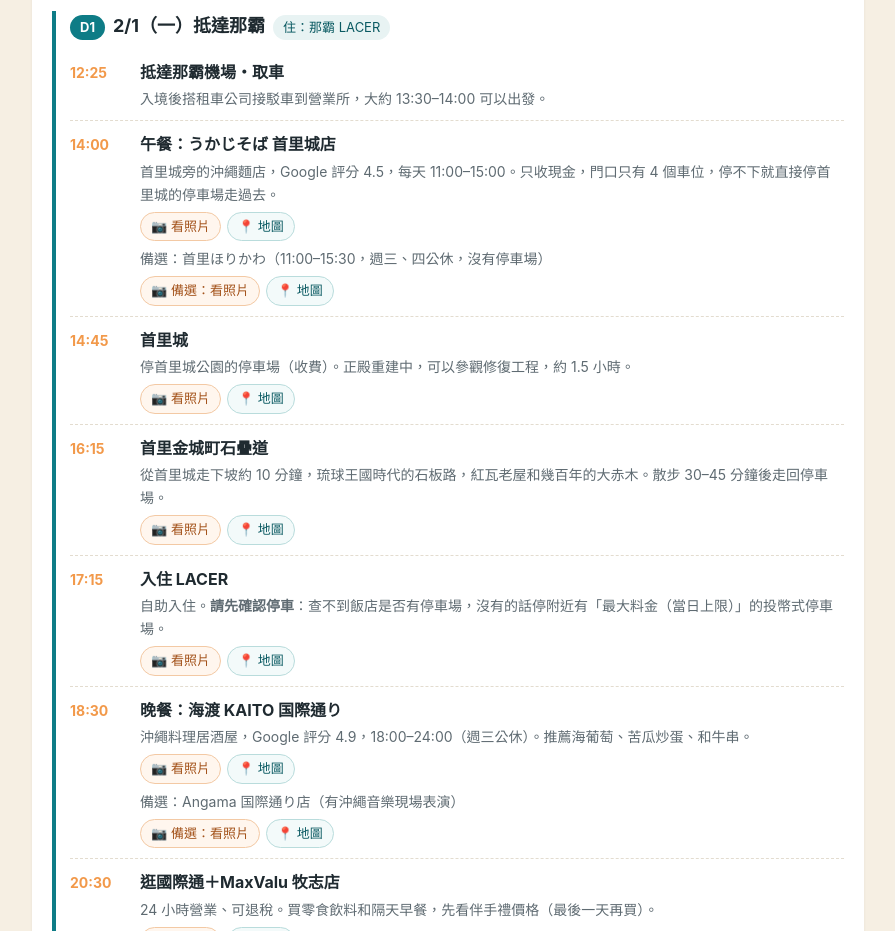
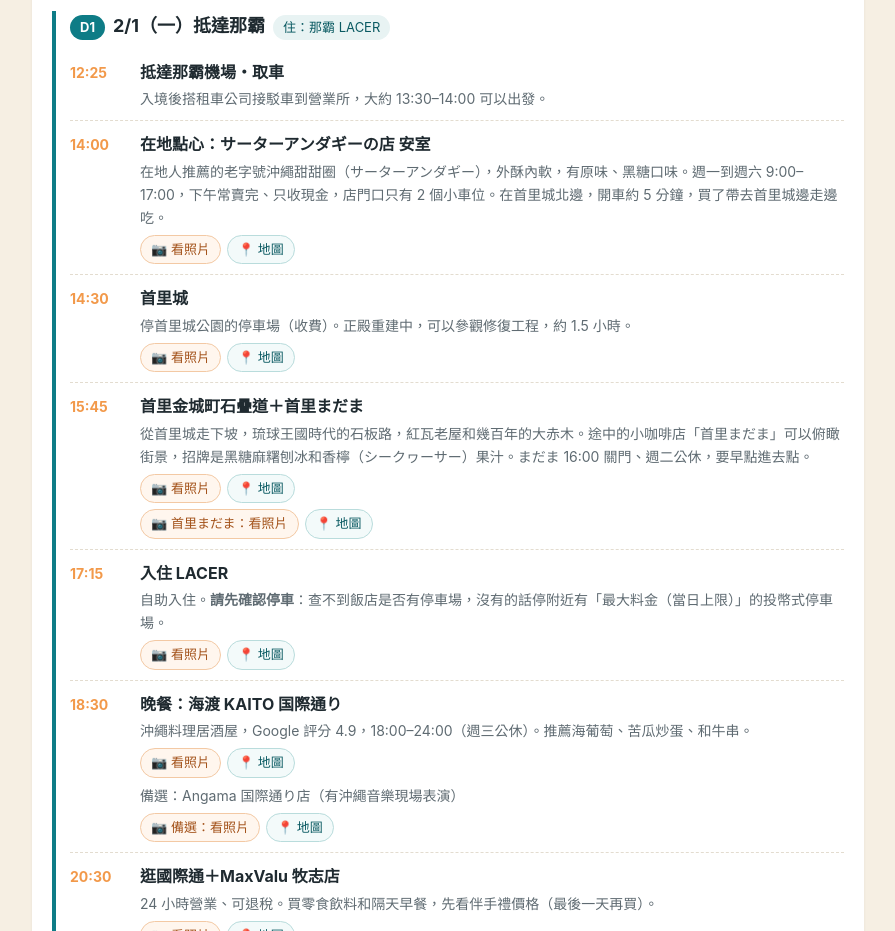
Before and after one commit to HBY0413/okinawa-trip-2027, a plain HTML site: page index.html in a window 1280 px wide. Shown: the part 1048-1979 px from the top of the page, without its empty margins (192-1087 px from the left). Drawn offline with Linux system fonts and the light colour scheme.

Commit message:
Replace day-1 lunch with local Shuri snacks
Co-Authored-By: Claude Opus 5.5 <noreply@anthropic.com>
Claude-Session: https://claude.ai/code/session_01X1BnaurJ1skrGMaCA3QDVG

```diff
--- a/index.html
+++ b/index.html
@@ -107,10 +107,9 @@
     <div class="day-head"><span class="badge">D1</span><h3>2/1（一）抵達那霸</h3><span class="stay">住：那霸 LACER</span></div>
     <ul class="stops">
       <li><div class="time">12:25</div><div class="stop-body"><div class="stop-name">抵達那霸機場・取車</div><div class="stop-note">入境後搭租車公司接駁車到營業所，大約 13:30–14:00 可以出發。</div></div></li>
-      <li><div class="time">14:00</div><div class="stop-body"><div class="stop-name">午餐：うかじそば 首里城店</div><div class="stop-note">首里城旁的沖繩麵店，Google 評分 4.5，每天 11:00–15:00。只收現金，門口只有 4 個車位，停不下就直接停首里城的停車場走過去。</div><div class="btns" data-q="うかじそば 首里城" data-pid="ChIJceiky9Jr5TQRRLTyDjZRAss"></div>
-        <div class="stop-note" style="margin-top:6px">備選：首里ほりかわ（11:00–15:30，週三、四公休，沒有停車場）</div><div class="btns" data-q="首里ほりかわ" data-pid="ChIJe1NRUPxr5TQR7ZVFQcqq7zE" data-label="備選"></div></div></li>
-      <li><div class="time">14:45</div><div class="stop-body"><div class="stop-name">首里城</div><div class="stop-note">停首里城公園的停車場（收費）。正殿重建中，可以參觀修復工程，約 1.5 小時。</div><div class="btns" data-q="首里城公園"></div></div></li>
-      <li><div class="time">16:15</div><div class="stop-body"><div class="stop-name">首里金城町石疊道</div><div class="stop-note">從首里城走下坡約 10 分鐘，琉球王國時代的石板路，紅瓦老屋和幾百年的大赤木。散步 30–45 分鐘後走回停車場。</div><div class="btns" data-q="首里金城町石畳道"></div></div></li>
+      <li><div class="time">14:00</div><div class="stop-body"><div class="stop-name">在地點心：サーターアンダギーの店 安室</div><div class="stop-note">在地人推薦的老字號沖繩甜甜圈（サーターアンダギー），外酥內軟，有原味、黑糖口味。週一到週六 9:00–17:00，下午常賣完、只收現金，店門口只有 2 個小車位。在首里城北邊，開車約 5 分鐘，買了帶去首里城邊走邊吃。</div><div class="btns" data-q="サーターアンダギーの店 安室 首里" data-pid="ChIJ7THIF_dr5TQRxm8vg36-X2o"></div></div></li>
+      <li><div class="time">14:30</div><div class="stop-body"><div class="stop-name">首里城</div><div class="stop-note">停首里城公園的停車場（收費）。正殿重建中，可以參觀修復工程，約 1.5 小時。</div><div class="btns" data-q="首里城公園"></div></div></li>
+      <li><div class="time">15:45</div><div class="stop-body"><div class="stop-name">首里金城町石疊道＋首里まだま</div><div class="stop-note">從首里城走下坡，琉球王國時代的石板路，紅瓦老屋和幾百年的大赤木。途中的小咖啡店「首里まだま」可以俯瞰街景，招牌是黑糖麻糬刨冰和香檸（シークヮーサー）果汁。まだま 16:00 關門、週二公休，要早點進去點。</div><div class="btns" data-q="首里金城町石畳道"></div><div class="btns" data-q="首里まだま" data-pid="ChIJ2Rl6eP1r5TQRhYIK65MM0DM" data-label="首里まだま"></div></div></li>
       <li><div class="time">17:15</div><div class="stop-body"><div class="stop-name">入住 LACER</div><div class="stop-note">自助入住。<b>請先確認停車</b>：查不到飯店是否有停車場，沒有的話停附近有「最大料金（當日上限）」的投幣式停車場。</div><div class="btns" data-q="LACER OKINAWA NAHA MIEBASHI 那覇"></div></div></li>
       <li><div class="time">18:30</div><div class="stop-body"><div class="stop-name">晚餐：海渡 KAITO 国際通り</div><div class="stop-note">沖繩料理居酒屋，Google 評分 4.9，18:00–24:00（週三公休）。推薦海葡萄、苦瓜炒蛋、和牛串。</div><div class="btns" data-q="海渡 KAITO OKINAWA 国際通り" data-pid="ChIJgchlrG1p5TQRsjzGvZxJIy8"></div>
         <div class="stop-note" style="margin-top:6px">備選：Angama 国際通り店（有沖繩音樂現場表演）</div><div class="btns" data-q="Angama Kokusai-dori Street" data-pid="ChIJV1QDip1p5TQRxY03mjiHVp4" data-label="備選"></div></div></li>
```
